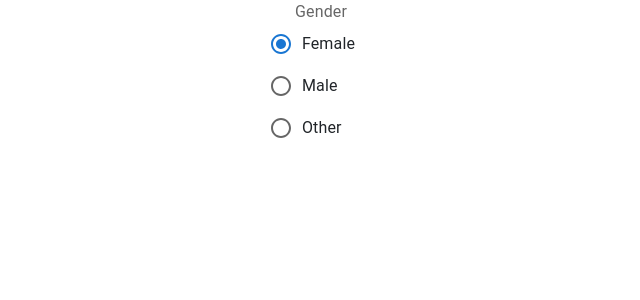
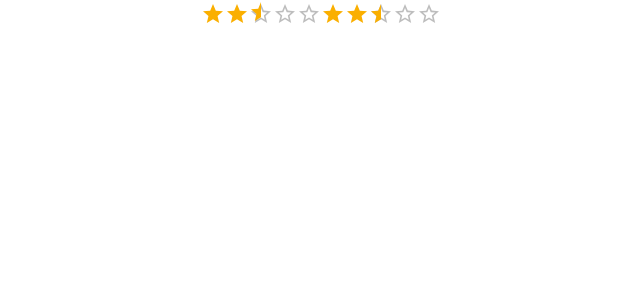
Before and after one commit to sinhasudhanshu/My-React-App, a React (Create React App) app: page / in a window 1280 px wide. Shown: the top 300 px of the page, without its empty margins (319-959 px from the left). Built offline with nearby package versions, Linux system fonts and the light colour scheme.

Commit message:
radio button

```diff
--- a/src/App.js
+++ b/src/App.js
@@ -3,7 +3,8 @@ import './App.css';
 //import MyCheckbox from './components/MyCheckbox';
 //import MyCheckboxColor from './components/MyCheckboxColor';
 //import MyFloatingButton from './components/MyFloatingButton';
-import MyRadioButton from './components/MyRadioButton';
+//import MyRadioButton from './components/MyRadioButton';
+import Ratingbutton from './components/RatingButton';
 //import MyButtons from './components/MyButtons';
 //import MyButtonsGroup from './components/MyButtonsGroup';
 
@@ -12,7 +13,8 @@ function App() {
 
 
         <center>
-       <MyRadioButton/>
+
+       <Ratingbutton/>
 
         </center>
 
--- /dev/null
+++ b/src/components/RatingButton.js
@@ -0,0 +1,14 @@
+import * as React from 'react';
+import Rating from '@mui/material/Rating';
+import Stack from '@mui/material/Stack';
+function Ratingbutton() {
+
+    return (
+        <div>
+
+            <Rating name="half-rating" defaultValue={2.5} precision={0.5} />
+            <Rating name="half-rating-read" defaultValue={2.5} precision={0.5} readOnly />
+        </div>
+    );
+}
+export default Ratingbutton;
```
